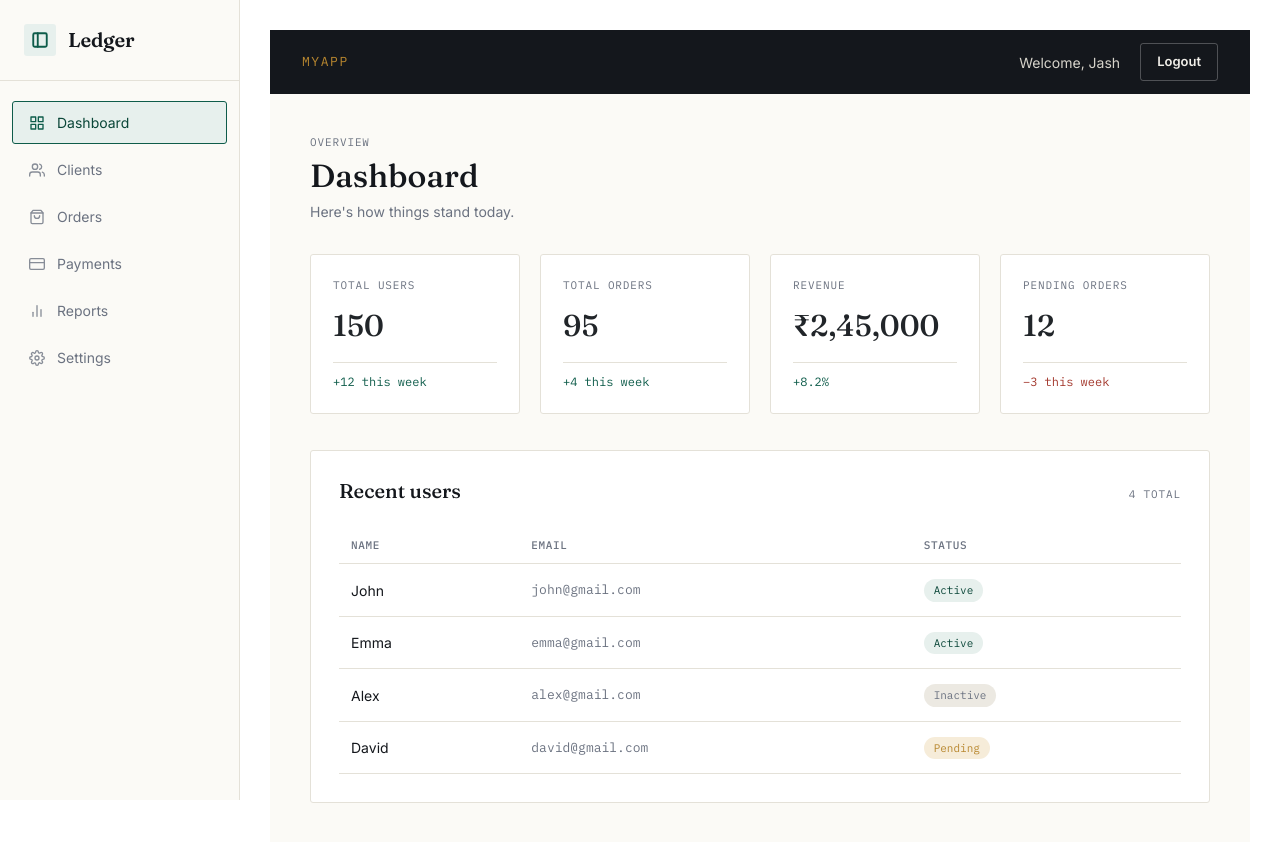
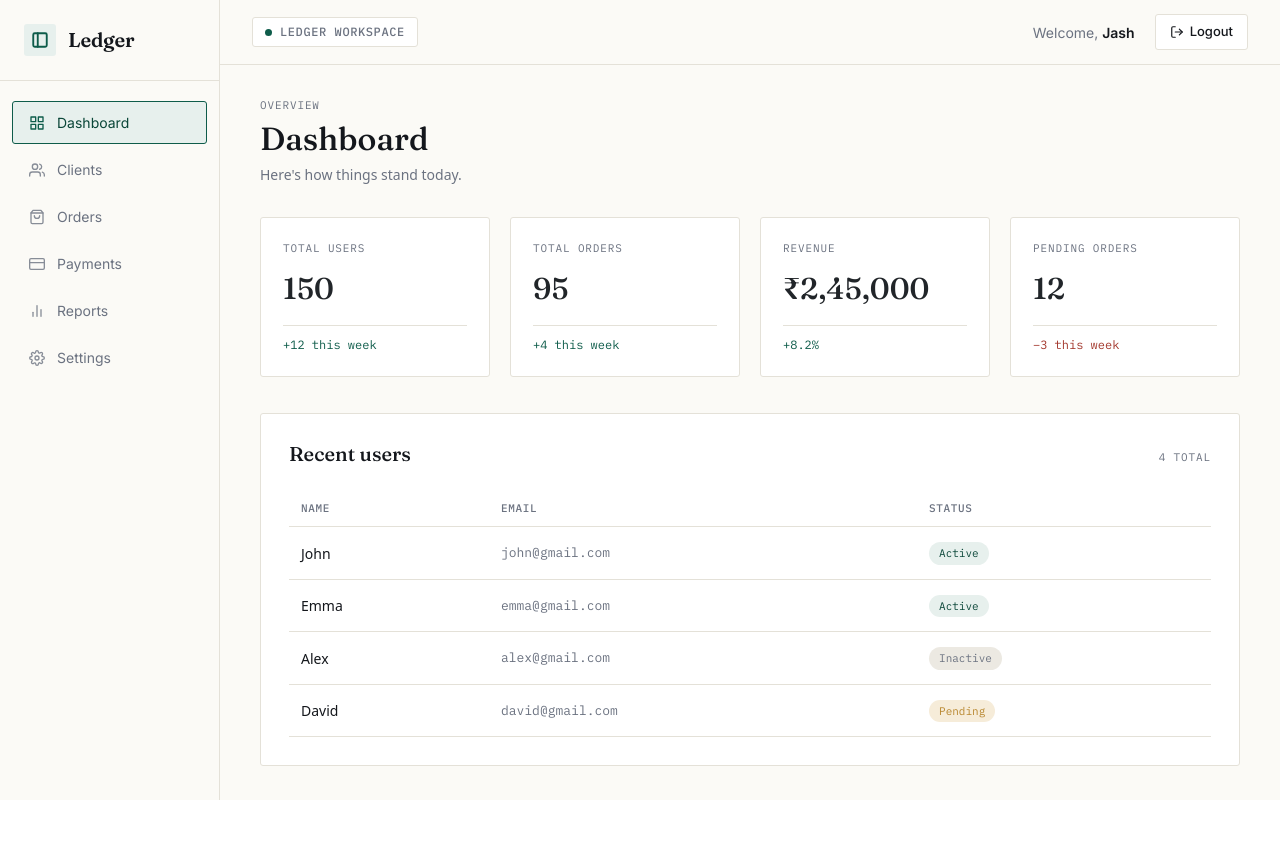
Before and after one commit to JashSakariya/SaaS, a Vue app in the folder SaaS-frontend/: page /dashboard in a window 1280 px wide. Shown: the top 842 px of the page. After the commit the page ends 800 px from the top, so only its background shows below. Built offline with nearby package versions, Linux system fonts and the light colour scheme.

Commit message:
header design

```diff
--- a/SaaS-frontend/index.html
+++ b/SaaS-frontend/index.html
@@ -1,5 +1,5 @@
 <!DOCTYPE html>
-<html lang="">
+<html lang="en">
 
 <head>
   <meta charset="UTF-8">
@@ -8,13 +8,12 @@
   <link rel="icon" type="image/png" href="/nexusBiz1.png">
   <title>nexusBiz</title>
   <style>
-    media (min-width: 1024px) {
-      #app {
-        /* display: grid; */
-        /* grid-template-columns: 1fr 1fr;
-        padding: 0 2rem; */
-        display:flex
-      }
+    html, body, #app {
+      width: 100%;
+      height: 100%;
+      margin: 0;
+      padding: 0;
+      overflow-x: hidden;
     }
   </style>
 </head>
--- a/SaaS-frontend/src/layouts/DashboardLayout.vue
+++ b/SaaS-frontend/src/layouts/DashboardLayout.vue
@@ -1,38 +1,156 @@
 <template>
-  <div class="main">
-
-    <!-- Static -->
+  <div class="app-layout">
+    <!-- Sidebar component -->
     <Sidebar />
 
-    <!-- Changes according to route -->
-    <section class="content">
-      <router-view />
-    </section>
+    <!-- Main Content Wrapper right of Sidebar -->
+    <div class="main-wrapper">
+      <!-- Full-width Topbar Header -->
+      <header class="topbar">
+        <div class="topbar-left">
+          <span class="workspace-badge">
+            <span class="status-dot"></span>
+            Ledger Workspace
+          </span>
+        </div>
+        <div class="topbar-right">
+          <span class="welcome">Welcome, <strong class="user-name">Jash</strong></span>
+          <button class="logout-btn" @click="handleLogout">
+            <svg width="14" height="14" viewBox="0 0 24 24" fill="none" stroke="currentColor" stroke-width="2" stroke-linecap="round" stroke-linejoin="round" style="margin-right: 6px; vertical-align: -2px;">
+              <path d="M9 21H5a2 2 0 0 1-2-2V5a2 2 0 0 1 2-2h4"></path>
+              <polyline points="16 17 21 12 16 7"></polyline>
+              <line x1="21" y1="12" x2="9" y2="12"></line>
+            </svg>
+            Logout
+          </button>
+        </div>
+      </header>
 
+      <!-- Scrollable Main View (Y scroll only allowed) -->
+      <main class="page-content">
+        <router-view />
+      </main>
+    </div>
   </div>
 </template>
 
 <script setup lang="ts">
 import Sidebar from '@/components/Sidebar.vue'
+import { useRouter } from 'vue-router'
+
+const router = useRouter()
+
+const handleLogout = () => {
+  localStorage.removeItem('accessToken')
+  localStorage.removeItem('refreshToken')
+  router.push('/login')
+}
 </script>
 
-
 <style scoped>
-.main {
+.app-layout {
   display: flex;
-  min-height: 100vh;
+  height: 100vh;
+  width: 100vw;
+  overflow: hidden;
+  background: var(--paper);
 }
 
-.sidebar {
-  width: 240px;
-  min-width: 240px;
+.main-wrapper {
+  flex: 1;
+  display: flex;
+  flex-direction: column;
   height: 100vh;
-  position: sticky;
-  top: 0;
+  min-width: 0;
+  overflow: hidden;
 }
 
-.content {
+/* Topbar Header - matching sidebar background and border line for 100% color consistency */
+.topbar {
+  height: 65px;
+  background: var(--paper);
+  border-bottom: 1px solid var(--line);
+  color: var(--ink);
+  display: flex;
+  align-items: center;
+  justify-content: space-between;
+  padding: 0 32px;
+  width: 100%;
+  flex-shrink: 0;
+}
+
+.topbar-left {
+  display: flex;
+  align-items: center;
+}
+
+.workspace-badge {
+  display: inline-flex;
+  align-items: center;
+  gap: 8px;
+  font-family: var(--font-mono, 'IBM Plex Mono', monospace);
+  font-size: 12px;
+  font-weight: 500;
+  letter-spacing: 0.05em;
+  text-transform: uppercase;
+  color: var(--slate);
+  background: var(--surface);
+  border: 1px solid var(--line);
+  padding: 5px 12px;
+  border-radius: var(--radius);
+}
+
+.status-dot {
+  width: 7px;
+  height: 7px;
+  border-radius: 50%;
+  background: var(--forest);
+}
+
+.topbar-right {
+  display: flex;
+  align-items: center;
+  gap: 20px;
+}
+
+.welcome {
+  font-family: var(--font-body);
+  font-size: 14px;
+  color: var(--slate);
+}
+
+.user-name {
+  color: var(--ink);
+  font-weight: 600;
+}
+
+.logout-btn {
+  font-family: var(--font-body);
+  font-weight: 500;
+  font-size: 13px;
+  padding: 7px 14px;
+  border: 1px solid var(--line);
+  border-radius: var(--radius);
+  background: var(--surface);
+  color: var(--ink);
+  cursor: pointer;
+  display: inline-flex;
+  align-items: center;
+  transition: all 0.2s ease;
+}
+
+.logout-btn:hover {
+  background: var(--forest-soft);
+  color: var(--forest-dark);
+  border-color: var(--forest);
+}
+
+/* Page Content Viewport - lock X overflow and allow Y scroll only */
+.page-content {
   flex: 1;
-  padding: 30px;
-  overflow-x: auto;
-}</style>
+  padding: 32px 40px;
+  overflow-y: auto;
+  overflow-x: hidden;
+  background: var(--paper);
+}
+</style>
--- a/SaaS-frontend/src/views/Home.vue
+++ b/SaaS-frontend/src/views/Home.vue
@@ -1,17 +1,5 @@
 <template>
-  <div class="dashboard">
-    <!-- Top bar -->
-    <header class="topbar">
-      <div class="brand-mark">MyApp</div>
-      <div class="topbar-right">
-        <span class="welcome">Welcome, Jash</span>
-        <button class="logout-btn" @click="handleLogout">Logout</button>
-      </div>
-    </header>
-
-    <div class="main">
-      <!-- Content -->
-      <section class="content">
+  <div class="dashboard-view">
     <div class="welcome-block">
       <p class="ledger-label">Overview</p>
       <h1>Dashboard</h1>
@@ -54,19 +42,10 @@
         </tbody>
       </table>
     </div>
-      </section>
-    </div>
   </div>
 </template>
 
 <script setup lang="ts">
-import { useRouter } from 'vue-router'
-import Sidebar from '@/components/Sidebar.vue'
-const router = useRouter()
-
-
-
-
 const stats = [
   { label: 'Total users', value: '150', change: '+12 this week', trend: 'up' },
   { label: 'Total orders', value: '95', change: '+4 this week', trend: 'up' },
@@ -80,108 +59,13 @@ const users = [
   { name: 'Alex', email: 'alex@gmail.com', status: 'Inactive' },
   { name: 'David', email: 'david@gmail.com', status: 'Pending' },
 ]
-
-const handleLogout = () => {
-  localStorage.removeItem('accessToken')
-  localStorage.removeItem('refreshToken')
-  router.push('/login')
-}
 </script>
 
 <style scoped>
 @import url('https://fonts.googleapis.com/css2?family=Fraunces:opsz,wght@9..144,400;9..144,500;9..144,600&family=Inter:wght@400;500;600;700&family=IBM+Plex+Mono:wght@400;500;600&display=swap');
 
-:root {
-  --ink: #14171c;
-  --paper: #fbfaf6;
-  --surface: #ffffff;
-  --line: #e4e1d8;
-  --forest: #0e5c4a;
-  --forest-dark: #0a4638;
-  --forest-soft: #e7f0ed;
-  --gold: #b8872f;
-  --gold-soft: #f6ecd9;
-  --slate: #6b7280;
-  --danger: #a3372c;
-  --danger-soft: #f6e9e7;
-  --font-display: 'Fraunces', Georgia, serif;
-  --font-body: 'Inter', -apple-system, sans-serif;
-  --font-mono: 'IBM Plex Mono', monospace;
-  --radius: 3px;
-}
-
-* {
-  box-sizing: border-box;
-}
-
-.dashboard {
-  min-height: 100vh;
+.dashboard-view {
   width: 100%;
-  background: var(--paper);
-  font-family: var(--font-body);
-  color: var(--ink);
-}
-
-/* Topbar */
-.topbar {
-  height: 64px;
-  background: var(--ink);
-  color: #f2f0ea;
-  display: flex;
-  align-items: center;
-  justify-content: space-between;
-  padding: 0 32px;
-}
-
-.brand-mark {
-  font-family: var(--font-mono);
-  font-size: 13px;
-  letter-spacing: 0.12em;
-  text-transform: uppercase;
-  color: var(--gold);
-}
-
-.topbar-right {
-  display: flex;
-  align-items: center;
-  gap: 20px;
-}
-
-.welcome {
-  font-size: 14px;
-  color: #d6d3ca;
-}
-
-.logout-btn {
-  font-family: var(--font-body);
-  font-weight: 600;
-  font-size: 13px;
-  padding: 8px 16px;
-  border: 1px solid rgba(255,255,255,0.25);
-  border-radius: var(--radius);
-  background: transparent;
-  color: #f2f0ea;
-  cursor: pointer;
-  transition: 0.2s ease;
-}
-
-.logout-btn:hover {
-  background: rgba(255,255,255,0.08);
-}
-
-/* Layout */
-.main {
-  display: flex;
-  min-height: calc(100vh - 64px);
-}
-
-
-
-/* Content */
-.content {
-  flex: 1;
-  padding: 40px;
-  overflow: auto;
 }
 
 .welcome-block {
@@ -189,23 +73,24 @@ const handleLogout = () => {
 }
 
 .ledger-label {
-  font-family: var(--font-mono);
+  font-family: 'IBM Plex Mono', monospace;
   font-size: 11px;
   letter-spacing: 0.08em;
   text-transform: uppercase;
-  color: var(--slate);
+  color: var(--slate, #6b7280);
   margin: 0 0 6px;
 }
 
 .welcome-block h1 {
-  font-family: var(--font-display);
+  font-family: 'Fraunces', Georgia, serif;
   font-weight: 500;
   font-size: 32px;
   margin: 0 0 6px;
+  color: var(--ink, #14171c);
 }
 
 .subtitle {
-  color: var(--slate);
+  color: var(--slate, #6b7280);
   font-size: 14px;
   margin: 0;
 }
@@ -219,14 +104,14 @@ const handleLogout = () => {
 }
 
 .card {
-  background: var(--surface);
-  border: 1px solid var(--line);
-  border-radius: var(--radius);
+  background: var(--surface, #ffffff);
+  border: 1px solid var(--line, #e4e1d8);
+  border-radius: var(--radius, 3px);
   padding: 22px;
 }
 
 .card-value {
-  font-family: var(--font-display);
+  font-family: 'Fraunces', Georgia, serif;
   font-size: 30px;
   font-weight: 500;
   margin: 4px 0 14px;
@@ -234,29 +119,29 @@ const handleLogout = () => {
 
 .card-rule {
   height: 1px;
-  background: var(--line);
+  background: var(--line, #e4e1d8);
   margin-bottom: 10px;
 }
 
 .card-delta {
-  font-family: var(--font-mono);
+  font-family: 'IBM Plex Mono', monospace;
   font-size: 12px;
   margin: 0;
 }
 
 .card-delta.up {
-  color: var(--forest);
+  color: var(--forest, #0e5c4a);
 }
 
 .card-delta.down {
-  color: var(--danger);
+  color: var(--danger, #a3372c);
 }
 
 /* Table */
 .table-container {
-  background: var(--surface);
-  border: 1px solid var(--line);
-  border-radius: var(--radius);
+  background: var(--surface, #ffffff);
+  border: 1px solid var(--line, #e4e1d8);
+  border-radius: var(--radius, 3px);
   padding: 28px;
 }
 
@@ -268,10 +153,11 @@ const handleLogout = () => {
 }
 
 .table-head h2 {
-  font-family: var(--font-display);
+  font-family: 'Fraunces', Georgia, serif;
   font-weight: 500;
   font-size: 20px;
   margin: 0;
+  color: var(--ink, #14171c);
 }
 
 table {
@@ -281,26 +167,27 @@ table {
 
 th {
   text-align: left;
-  font-family: var(--font-mono);
+  font-family: 'IBM Plex Mono', monospace;
   font-size: 11px;
   letter-spacing: 0.06em;
   text-transform: uppercase;
-  color: var(--slate);
+  color: var(--slate, #6b7280);
   font-weight: 500;
   padding: 10px 12px;
-  border-bottom: 1.5px solid var(--line);
+  border-bottom: 1.5px solid var(--line, #e4e1d8);
 }
 
 td {
   padding: 14px 12px;
-  border-bottom: 1px solid var(--line);
+  border-bottom: 1px solid var(--line, #e4e1d8);
   font-size: 14px;
+  color: var(--ink, #14171c);
 }
 
 td.mono {
-  font-family: var(--font-mono);
+  font-family: 'IBM Plex Mono', monospace;
   font-size: 13px;
-  color: var(--slate);
+  color: var(--slate, #6b7280);
 }
 
 tr:hover td {
@@ -309,25 +196,25 @@ tr:hover td {
 
 .status-pill {
   display: inline-block;
-  font-family: var(--font-mono);
+  font-family: 'IBM Plex Mono', monospace;
   font-size: 11px;
   padding: 3px 10px;
   border-radius: 999px;
 }
 
 .status-pill.active {
-  background: var(--forest-soft);
-  color: var(--forest-dark);
+  background: var(--forest-soft, #e7f0ed);
+  color: var(--forest-dark, #0a4638);
 }
 
 .status-pill.inactive {
   background: #ece9e2;
-  color: var(--slate);
+  color: var(--slate, #6b7280);
 }
 
 .status-pill.pending {
-  background: var(--gold-soft);
-  color: var(--gold);
+  background: var(--gold-soft, #f6ecd9);
+  color: var(--gold, #b8872f);
 }
 
 @media (max-width: 1000px) {
@@ -337,9 +224,6 @@ tr:hover td {
 }
 
 @media (max-width: 700px) {
-  .sidebar {
-    display: none;
-  }
   .cards {
     grid-template-columns: 1fr;
   }
```
Lines whose indentation alone changed are shown as unchanged.
